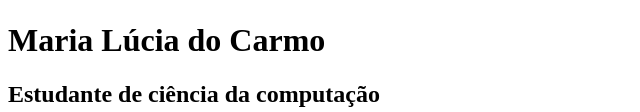
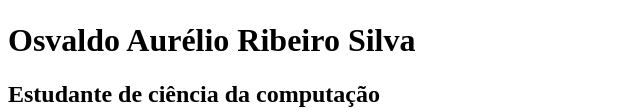
Before and after one commit to osvaldoaurelio/osvaldoaurelio.github.io, a plain HTML site: page index.html in a window 1280 px wide. Shown: the part 311-423 px from the top of the page, without its empty margins (0-640 px from the left). Drawn offline with Linux system fonts and the light colour scheme.

Commit message:
html :wq :qw

```diff
--- a/index.html
+++ b/index.html
@@ -6,7 +6,7 @@
 </head>
 <body>
     <img src="http://vidadiaria.com.br/images/2017/educacao/agosto/estudante3.jpg" alt="Foto da Maria Lúcia">
-    <h1>Maria Lúcia do Carmo</h1>
+    <h1>Osvaldo Aurélio Ribeiro Silva</h1>
     <h2>Estudante de ciência da computação</h3>
 
     <p>Brasileira, solteira, 22 anos - São Paulo - SP<p>
```
